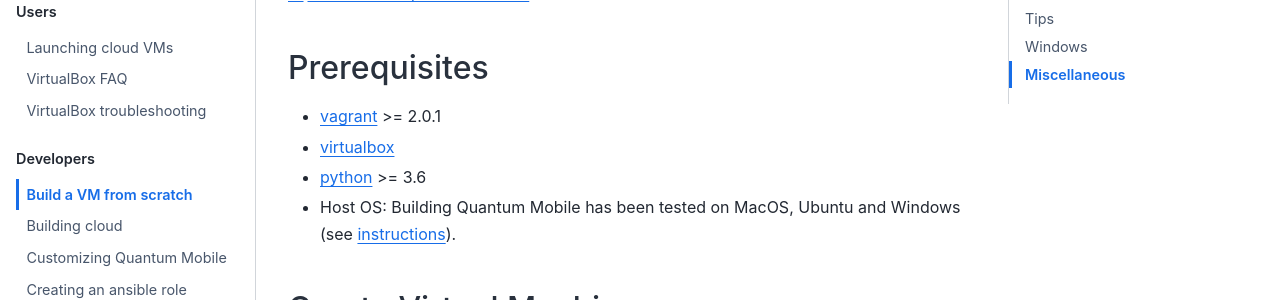
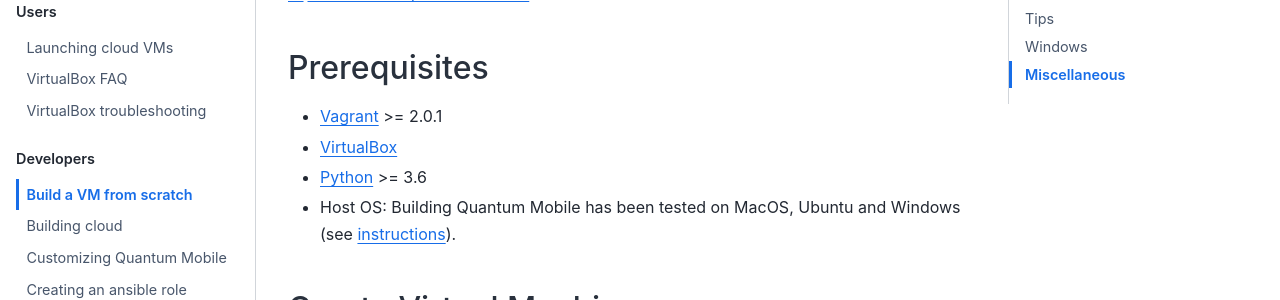
Before and after one commit to marvel-nccr/quantum-mobile, a Sphinx documentation site: the page built from docs/build-vagrant.md, in a window 1280 px wide and 900 px high, scrolled down 322 px. Shown: the part 154-454 px from the top of the window. Built offline with Sphinx 7.4.7 and the Sphinx Book theme 1.1.4, drawn with Linux system fonts in a browser that asks for light colours.

```diff
--- a/docs/build-vagrant.md
+++ b/docs/build-vagrant.md
@@ -38,9 +38,9 @@ See the continuous deployment (CD) workflow, for up-to-date timings <https://git
 
 ## Prerequisites
 
-- [vagrant](https://www.vagrantup.com/downloads.html) >= 2.0.1
-- [virtualbox](https://www.virtualbox.org/wiki/Downloads)
-- [python](https://www.python.org/) >= 3.6
+- [Vagrant](https://www.vagrantup.com/downloads.html) >= 2.0.1
+- [VirtualBox](https://www.virtualbox.org/wiki/Downloads)
+- [Python](https://www.python.org/) >= 3.6
 - Host OS: Building Quantum Mobile has been tested on MacOS, Ubuntu
   and Windows (see [instructions](https://github.com/marvel-nccr/quantum-mobile/wiki/Instructions-for-building-Quantum-Mobile)).
 
```
